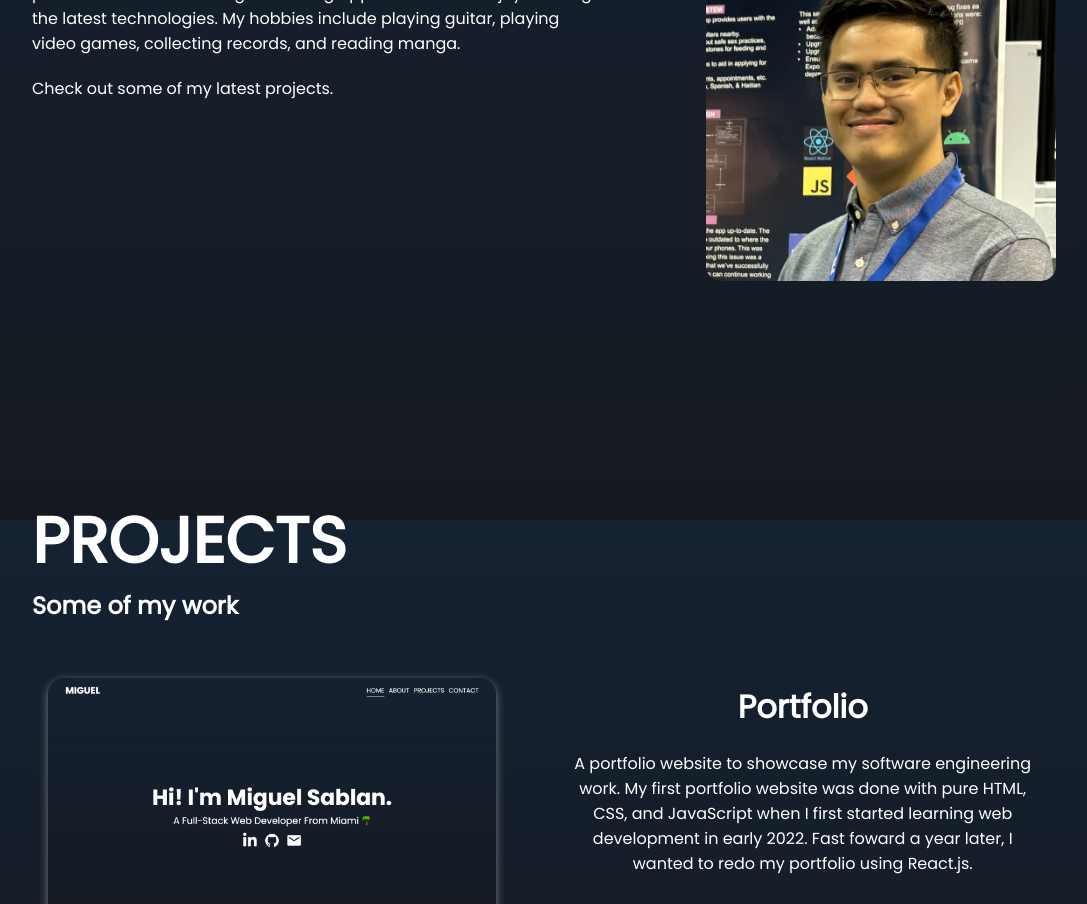
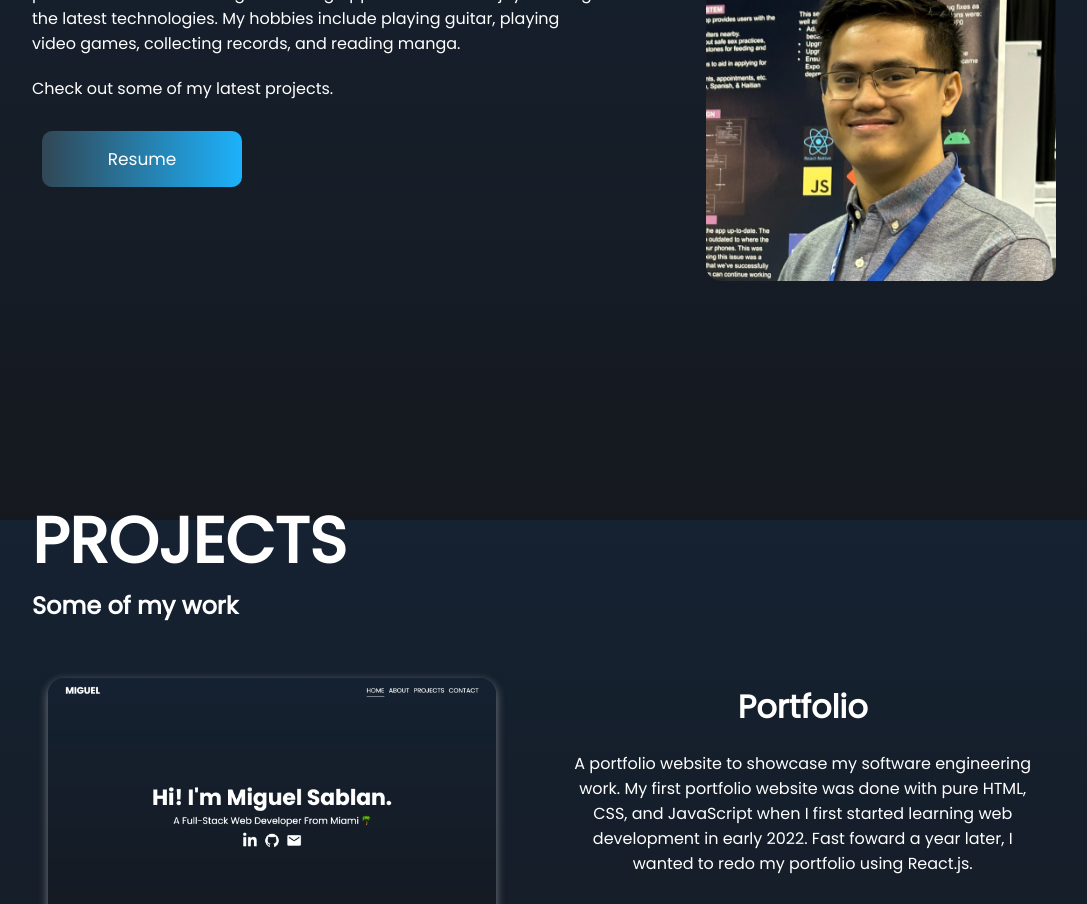
Before and after one commit to miguelSablan/portfolio-reactjs, a React (Create React App) app: page / in a window 1280 px wide. Shown: the part 1080-1984 px from the top of the page, without its empty margins (96-1183 px from the left). Built offline with nearby package versions, Linux system fonts and the light colour scheme.

Commit message:
added resume and button to view resume in about

```diff
--- a/src/components/About/AboutSection.jsx
+++ b/src/components/About/AboutSection.jsx
@@ -5,6 +5,7 @@ import { DiCss3, DiMongodb } from "react-icons/di";
 import { SiJavascript, SiExpress } from "react-icons/si";
 import { IoLogoNodejs } from "react-icons/io";
 import headshotImg from "../../assets/headshot.jpeg";
+import resumePDF from "../../assets/Miguel_Sablan_Resume.pdf";
 
 const AboutSection = () => {
   return (
@@ -24,6 +25,10 @@ const AboutSection = () => {
           </p>
 
           <p className="about-text">Check out some of my latest projects.</p>
+
+          <a className="resume-button" href={resumePDF} target="_blank">
+            <button className="button">Resume</button>
+          </a>
         </div>
 
         <img className="headshot" src={headshotImg} alt="headshot photo" />
```
Also changed, not shown: 1 other file (tests, documents, lock files or other folders).
